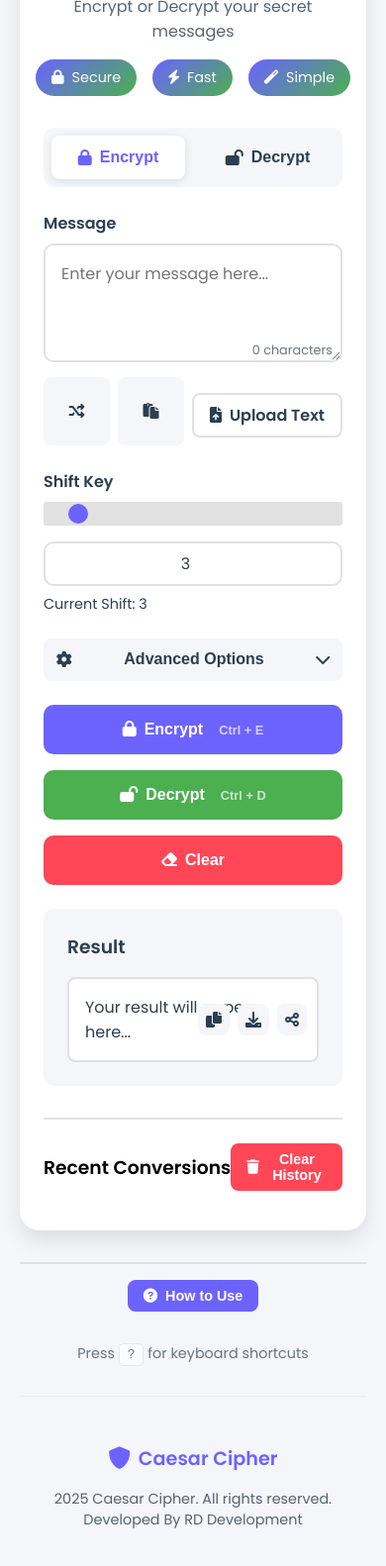
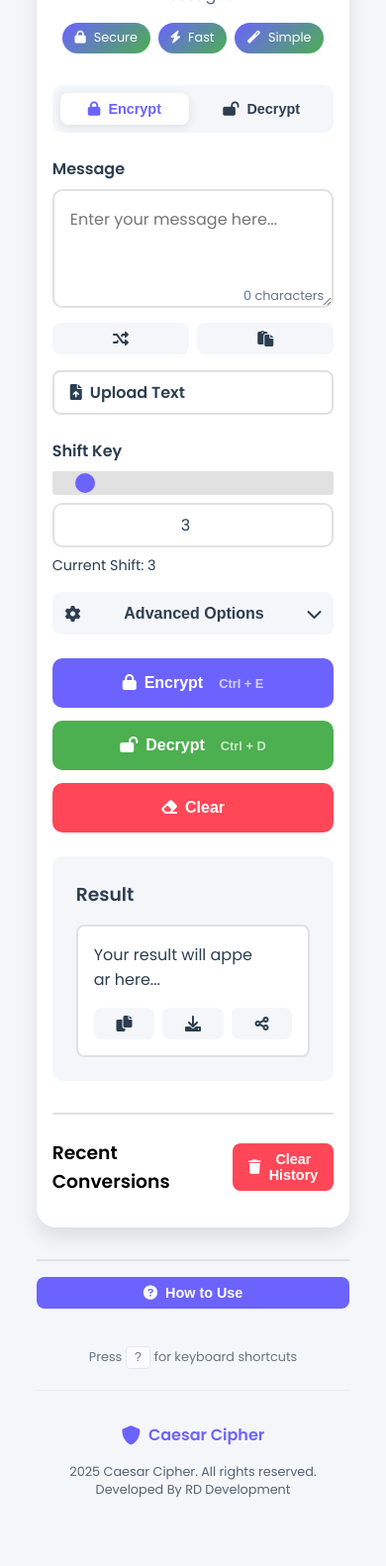
Before and after one commit to Raghav1809/Modified-Caser-Cipher, a plain HTML site: page index.html in a window 390 px wide. Shown: the part 194-1776 px from the top of the page at 99% size. After the commit the page ends 1744 px from the top, so only its background shows below. Drawn offline with Linux system fonts and the light colour scheme.

Commit message:
Media query update
Media query update

```diff
--- a/styles.css
+++ b/styles.css
@@ -725,38 +725,257 @@ kbd {
     transform: rotate(90deg);
 }
 
-@media (max-width: 480px) {
-    .button-group {
-        flex-direction: column;
+/* Media Queries */
+/* Large Devices (Desktops) */
+@media screen and (max-width: 1200px) {
+    .container {
+        max-width: 90%;
+    }
+
+    .card {
+        padding: 2rem;
+    }
+}
+
+/* Medium Devices (Tablets) */
+@media screen and (max-width: 992px) {
+    .container {
+        max-width: 95%;
+        padding: 1rem;
     }
 
     .card {
         padding: 1.5rem;
     }
 
-    h1 {
-        font-size: 2rem;
+    .feature-badges {
+        flex-wrap: wrap;
+        justify-content: center;
     }
 
-    .options-group {
+    .badge {
+        font-size: 0.85rem;
+    }
+
+    .tabs {
+        gap: 0.5rem;
+    }
+
+    .button-group {
+        gap: 0.8rem;
+    }
+}
+
+/* Small Devices (Landscape Phones) */
+@media screen and (max-width: 768px) {
+    .header h1 {
+        font-size: 1.8rem;
+    }
+
+    .logo-animation {
+        font-size: 2.5rem;
+    }
+
+    .subtitle {
+        font-size: 1rem;
+    }
+
+    .input-group {
+        margin-bottom: 1rem;
+    }
+
+    .key-input-wrapper {
         flex-direction: column;
         gap: 0.5rem;
     }
 
-    .key-input-wrapper {
-        flex-direction: column;
+    input[type="range"] {
+        width: 100%;
     }
 
     input[type="number"] {
         width: 100%;
+        max-width: none;
     }
 
-    .copyright-links {
+    .button-group {
         flex-direction: column;
+    }
+
+    .button-group button {
+        width: 100%;
+    }
+
+    .output-actions {
+        position: static;
+        transform: none;
+        margin-top: 1rem;
+        justify-content: center;
+    }
+
+    .history-section {
+        margin-top: 2rem;
+    }
+
+    .footer-content {
+        gap: 1rem;
+    }
+}
+
+/* Extra Small Devices (Portrait Phones) */
+@media screen and (max-width: 480px) {
+    .container {
+        padding: 0.5rem;
+    }
+
+    .card {
+        padding: 1rem;
+    }
+
+    .header h1 {
+        font-size: 1.5rem;
+    }
+
+    .logo-animation {
+        font-size: 2rem;
+    }
+
+    .feature-badges {
         gap: 0.5rem;
     }
 
-    .copyright-links .divider {
+    .badge {
+        padding: 0.4rem 0.8rem;
+        font-size: 0.8rem;
+    }
+
+    .tabs button {
+        padding: 0.5rem;
+        font-size: 0.9rem;
+    }
+
+    .input-actions {
+        flex-wrap: wrap;
+        justify-content: center;
+    }
+
+    .file-upload {
+        width: 100%;
+        margin-top: 0.5rem;
+    }
+
+    .file-label {
+        width: 100%;
+        text-align: center;
+    }
+
+    .textarea-wrapper {
+        margin-bottom: 0.5rem;
+    }
+
+    textarea {
+        min-height: 100px;
+    }
+
+    .char-count {
+        font-size: 0.8rem;
+    }
+
+    .copyright-section {
+        padding: 0.5rem 0;
+    }
+
+    .copyright-logo {
+        font-size: 1rem;
+    }
+
+    .copyright-logo i {
+        font-size: 1.2rem;
+    }
+
+    .copyright-text {
+        font-size: 0.8rem;
+        text-align: center;
+        line-height: 1.4;
+    }
+
+    .help-btn {
+        width: 100%;
+        margin-bottom: 0.5rem;
+    }
+
+    .keyboard-shortcuts {
+        font-size: 0.8rem;
+    }
+}
+
+/* Height-based Media Queries */
+@media screen and (max-height: 700px) {
+    .card {
+        margin: 1rem auto;
+    }
+
+    textarea {
+        min-height: 80px;
+    }
+
+    .history-section {
+        max-height: 150px;
+        overflow-y: auto;
+    }
+}
+
+/* Dark Mode Specific Media Queries */
+@media (prefers-color-scheme: dark) {
+    :root {
+        --shadow-color: rgba(0, 0, 0, 0.3);
+    }
+}
+
+/* High Contrast Mode */
+@media (prefers-contrast: high) {
+    :root {
+        --primary-color: #0000ff;
+        --secondary-color: #008000;
+        --text-color: #000000;
+        --background-color: #ffffff;
+    }
+
+    [data-theme="dark"] {
+        --primary-color: #00ff00;
+        --secondary-color: #00ffff;
+        --text-color: #ffffff;
+        --background-color: #000000;
+    }
+}
+
+/* Print Media Query */
+@media print {
+    .container {
+        max-width: 100%;
+        margin: 0;
+        padding: 0;
+    }
+
+    .card {
+        box-shadow: none;
+        border: 1px solid #000;
+    }
+
+    .button-group,
+    .input-actions,
+    .footer,
+    .theme-toggle {
         display: none;
     }
+
+    .output-container {
+        border: 1px solid #000;
+        margin: 1rem 0;
+    }
+
+    .copyright-text {
+        margin-top: 2rem;
+        text-align: center;
+    }
 }
```
